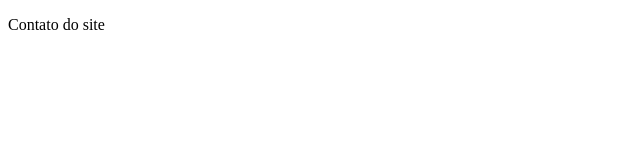
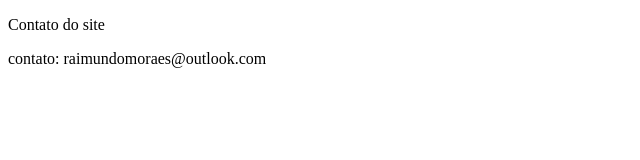
Before and after one commit to raimundo-moraes/github-master, a plain HTML site: page contato.html in a window 1280 px wide. Shown: the whole page, without its empty margins (0-640 px from the left). Drawn offline with Linux system fonts and the light colour scheme.

Commit message:
juste da página de contato #5

```diff
--- a/contato.html
+++ b/contato.html
@@ -7,5 +7,6 @@
 </head>
 <body>
   <p>Contato do site</p>
+  <p>contato: raimundomoraes@outlook.com</p>
 </body>
 </html>
```
